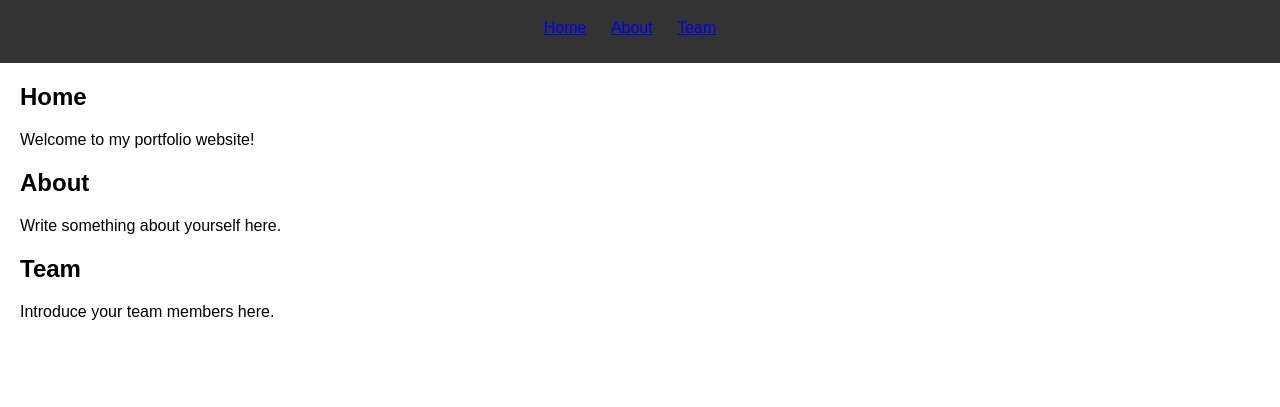
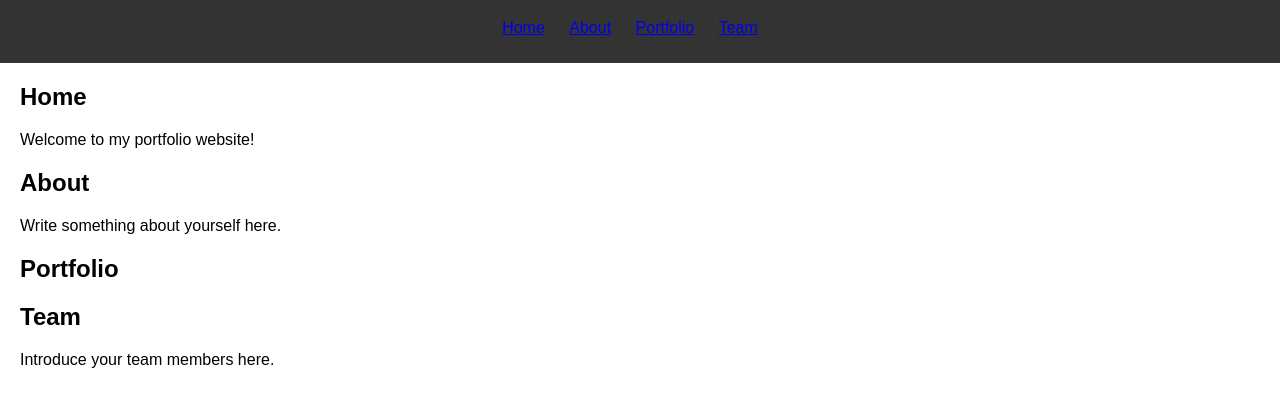
Before and after one commit to DenukaJayaweera/DenukaJayaweera.github.io, a plain HTML site: page index.html in a window 1280 px wide. Shown: the part 71-478 px from the top of the page. Drawn offline with Linux system fonts and the light colour scheme.

Commit message:
Adding the Portfolio Section

```diff
--- a/index.html
+++ b/index.html
@@ -14,7 +14,7 @@
         <ul>
             <li><a href="#home">Home</a></li>
             <li><a href="#about">About</a></li>
-<!--            <li><a href="#portfolio">Portfolio</a></li>-->
+            <li><a href="#portfolio">Portfolio</a></li>
             <li><a href="#team">Team</a></li>
         </ul>
     </nav>
@@ -30,13 +30,9 @@
     <p>Write something about yourself here.</p>
 </section>
 
-<!--<section id="portfolio">-->
-<!--    <h2>Portfolio</h2>-->
-<!--    <video width="640" height="360" controls>-->
-<!--        <source src="portfolio-video.mp4" type="video/mp4">-->
-<!--        Your browser does not support the video tag.-->
-<!--    </video>-->
-<!--</section>-->
+<section id="portfolio">
+    <h2>Portfolio</h2>
+</section>
 
 <section id="team">
     <h2>Team</h2>
```
